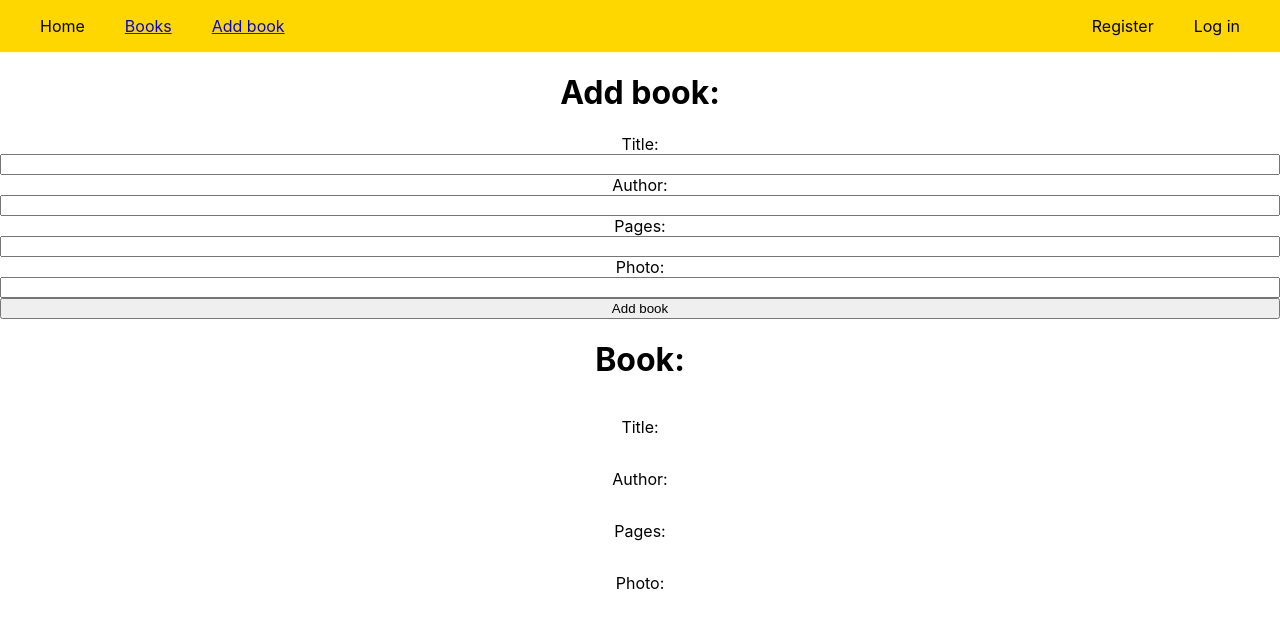
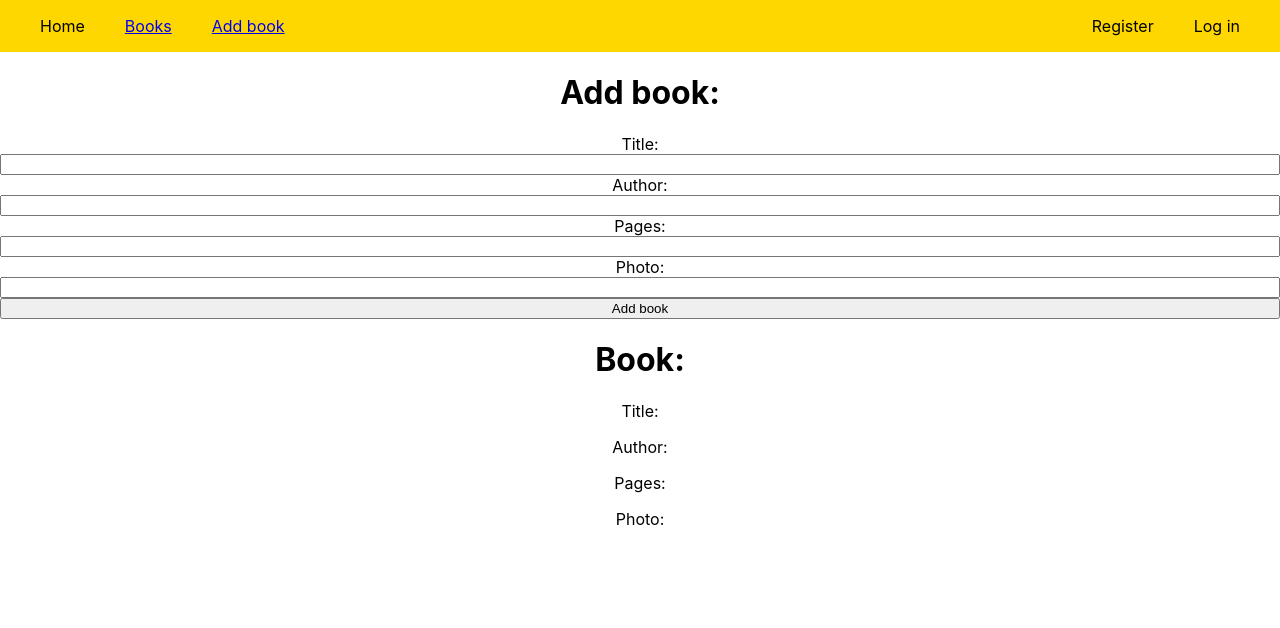
Before and after one commit to Jetoxixoxorix/booklibrary, a React (Create React App) app: page /add-book in a window 1280 px wide. Shown: the top 628 px of the page. Built offline with nearby package versions, Linux system fonts and the light colour scheme.

Commit message:
showing image under the form

```diff
--- a/src/containers/AddBookContainer.js
+++ b/src/containers/AddBookContainer.js
@@ -15,22 +15,26 @@ export class AddBookContainer extends Component {
         }
 
         this.handleChange = this.handleChange.bind(this);
+        this.handleClick = this.handleClick.bind(this);
+    }
+
+    handleClick(event) {
+        event.preventDefault();
     }
 
     handleChange(event) {
         const {name, value} = event.target
-        this.setState( {
+        this.setState({
             [name]: value
         })
     }
-
 
     render() {
         return (
             <div>
                 <div>
                     <h1>Add book:</h1>
-                    <form className='book-form'>
+                    <form className='book-form' onClick={this.handleClick}>
                         <label htmlFor='title'>Title:</label>
                         <input
                             type='text'
@@ -49,7 +53,7 @@ export class AddBookContainer extends Component {
                         />
                         <label htmlFor='pages'>Pages:</label>
                         <input
-                            type='text'
+                            type='number'
                             id='pages'
                             onChange={this.handleChange}
                             name='pages'
@@ -68,11 +72,12 @@ export class AddBookContainer extends Component {
                 </div>
                 <div>
                     <h1>Book:</h1>
-                    <form className='book-form'>
+                    <form>
                         <p>Title: {this.state.title}</p>
                         <p>Author: {this.state.author}</p>
                         <p>Pages: {this.state.pages}</p>
-                        <p>Photo: {this.state.photo}</p>
+                        <p>Photo: </p>
+                        <img src={this.state.photo}/>
                     </form>
                 </div>
              </div>
```
